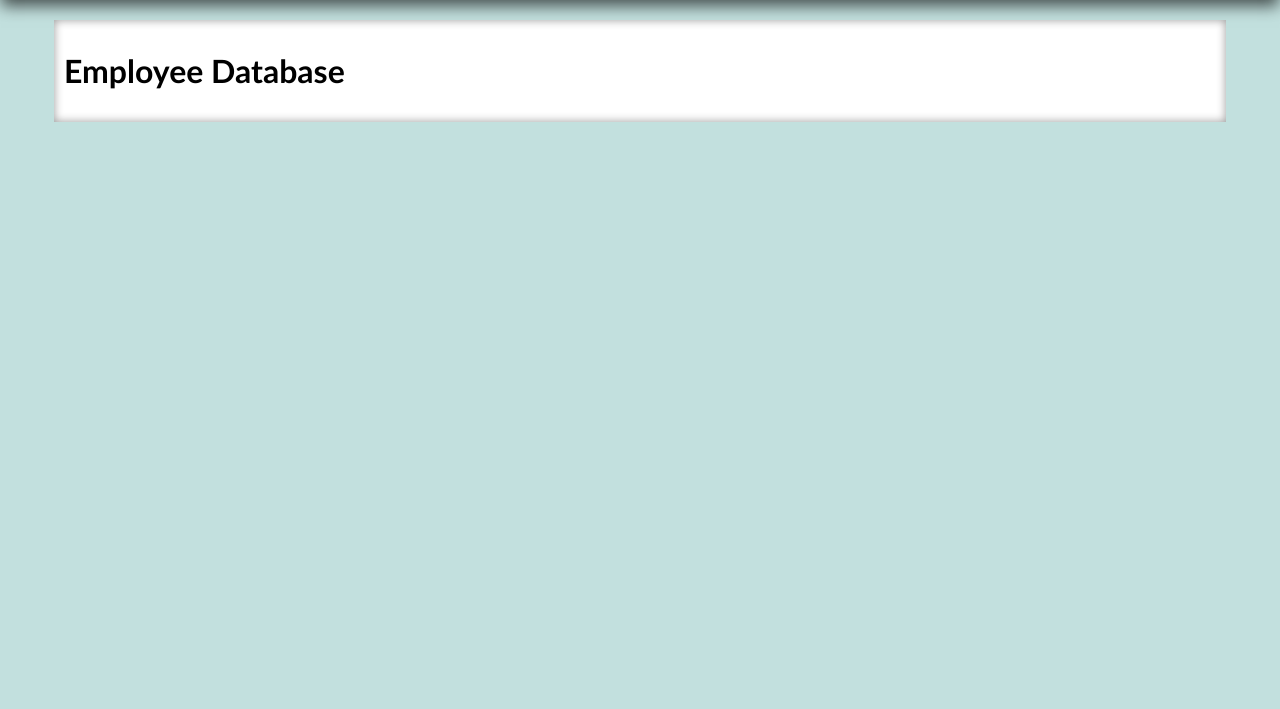
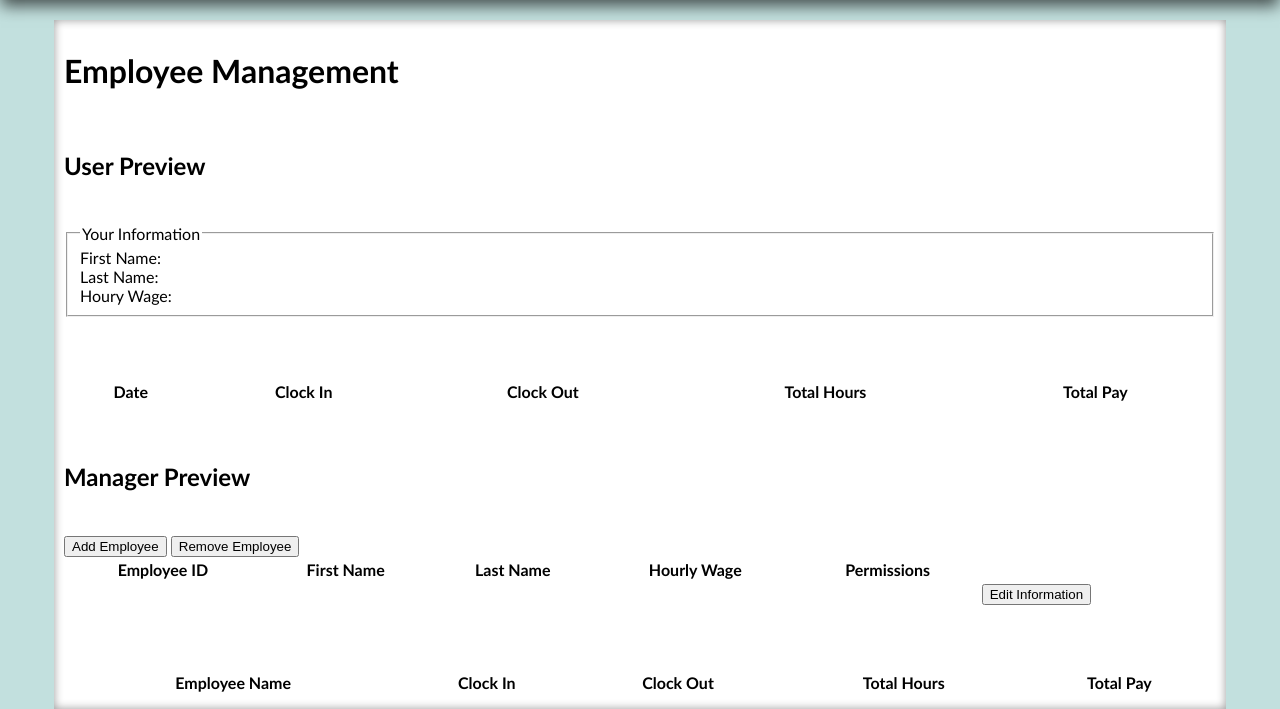
Before and after one commit to CSUF-Computer-Science/super-duper-spork, a Django app: template sporkify/frontend/templates/employees.html in a window 1280 px wide. Shown: the part 200-909 px from the top of the page. Before the commit the page ends 322 px from the top, so only its background shows below. Run offline with Django 3.2, Linux system fonts and the light colour scheme; the template is opened without the code that fills it, so the values that code supplies are empty.

Commit message:
Add files via upload

```diff
--- a/sporkify/frontend/templates/employees.html
+++ b/sporkify/frontend/templates/employees.html
@@ -1,4 +1,77 @@
 {% extends "base.html" %}
 {% block content %}
-    <h1>Employee Database</h1>
+    	<h1>Employee Management</h1><br>
+    	<!-- User Side -->
+    	<h2>User Preview</h2>
+    	<div class="tracktime">
+        	<a>Time Portal</a>
+        	<br>
+
+    		<form>
+    			<fieldset>
+    				<legend>Your Information</legend>
+    				<label>First Name:</label> <br> <!--pull from django here-->
+    				<label>Last Name:</label> <br><!--pull from django here-->
+    				<label>Houry Wage:</label> <br><!--pull from django here-->
+    			</fieldset>
+    		</form>
+    	</div><br><br>
+
+    	<!-- Show Hours for the Week -->
+    	<a>Weekly Timesheet</a>
+        <div class="timesheet_weekly">
+        	<table style="width: 100%">
+        		<tr>
+        			<th>Date</th>
+        			<th>Clock In</th>
+        			<th>Clock Out</th>
+        			<th>Total Hours</th>
+        			<th>Total Pay</th>
+        		</tr>
+        	</table>
+        </div><br><br>
+        <!-- Manager/Owner Side -->
+        <h2>Manager Preview</h2>
+        <a>Manage Employees</a>
+        <div class="manage">
+        	<button id="create_user">Add Employee</button>
+        	<button id="remove_user">Remove Employee</button>
+        	<table style="width: 100%">
+        		<tr>
+        			<th>Employee ID</th>
+        			<th>First Name</th>
+        			<th>Last Name</th>
+        			<th>Hourly Wage</th>
+        			<th>Permissions</th>
+        		</tr>
+        		<tr>
+        			<td></td>
+        			<td></td>
+        			<td></td>
+        			<td></td>
+        			<td></td>
+        			<td><button id="edit_user">Edit Information</button></td>
+       			</tr>
+       		</table>
+        </div><br><br>
+        <!-- Show Timesheet for that day (or more if possible) -->
+        <div class="timesheet_daily">
+        	<a>Daily Timesheet</a>
+        	<table style="width: 100%">
+        		<tr>
+        			<th>Employee Name</th>
+        			<th>Clock In</th>
+        			<th>Clock Out</th>
+        			<th>Total Hours</th>
+        			<th>Total Pay</th>
+        		</tr>
+        		<tr>
+        			<td></td>
+        			<td></td>
+        			<td></td>
+        			<td></td>
+        			<td></td>
+        		</tr>
+        	</table>
+        </div>
 {% endblock %}
```
